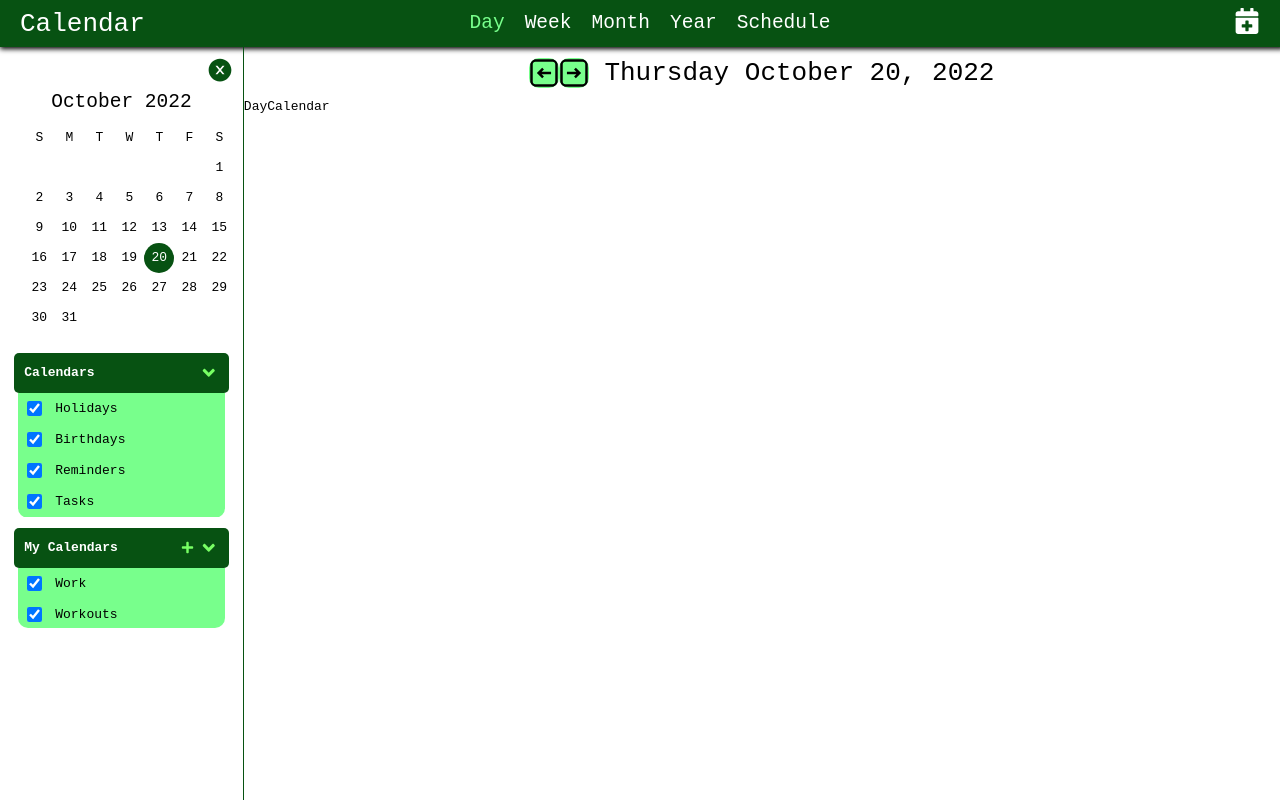
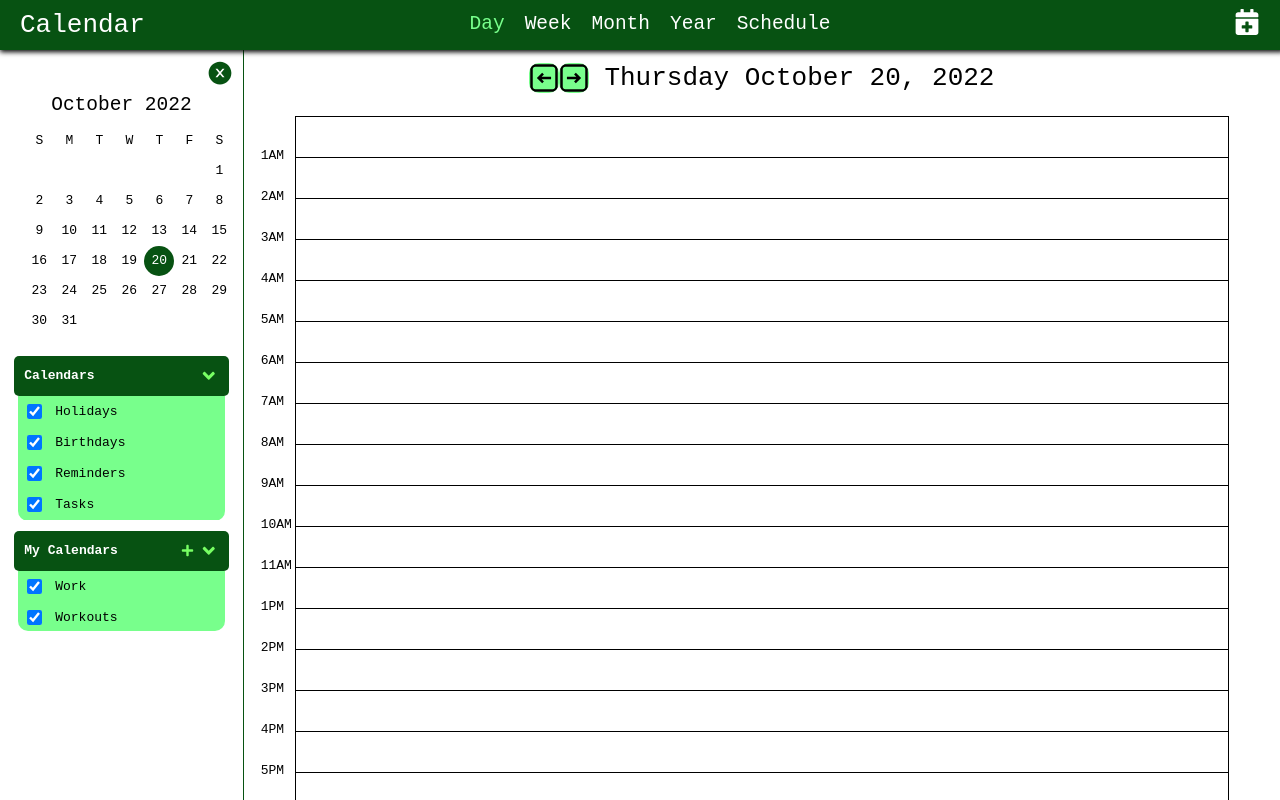
Before and after one commit to kraig-hebert/calendar, a React (Create React App) app: page / in a window 1280 px wide. Both pictures are taken after a click on the item "Day". Built offline with nearby package versions, Linux system fonts and the light colour scheme.

Commit message:
quick save

```diff
--- a/public/reset.css
+++ b/public/reset.css
@@ -50,4 +50,5 @@ table {
 html, body {
 	height: 100vh;
 	margin: 0;
+	overflow: hidden;
 }
--- a/src/App.js
+++ b/src/App.js
@@ -14,6 +14,7 @@ function App() {
     bottomContainer: {
       display: 'flex',
       height: '100%',
+      marginTop: '50px',
     },
   });
   const classes = useStyles();
--- a/src/components/header/styles.js
+++ b/src/components/header/styles.js
@@ -2,6 +2,7 @@ import { createUseStyles } from 'react-jss';
 
 export const useStyles = createUseStyles({
   header: {
+    position: 'fixed',
     width: '100%',
     height: '50px',
     backgroundColor: 'rgb(7,82,18)',
@@ -24,6 +25,7 @@ export const useStyles = createUseStyles({
   },
   nav: {
     width: '100%',
+    height: 'inherit',
   },
   plusIcon: {
     padding: {
--- a/src/components/main/Main.jsx
+++ b/src/components/main/Main.jsx
@@ -76,7 +76,7 @@ const Main = () => {
         />
         <h2 className={classes.headerDate}>{calendarHeaderDate}</h2>
       </div>
-      {renderCalendar()}
+      <div className={classes.calendarContainer}>{renderCalendar()}</div>
       {!drawerOpen && (
         <GiHamburgerMenu
           className={classes.hamburger}
--- a/src/components/main/calendarTypes/dayCalendar/DayCalendar.jsx
+++ b/src/components/main/calendarTypes/dayCalendar/DayCalendar.jsx
@@ -3,7 +3,22 @@ import { useStyles } from './styles';
 
 const DayCalendar = () => {
   const classes = useStyles();
-  return <div className={classes.dayCalendar}>DayCalendar</div>;
+  let renderedTimeBlocks = [];
+  for (let i = 1; i < 12; i++) {
+    renderedTimeBlocks.push(
+      <div className={classes.timeBlock} key={i}>
+        <div className={classes.time}>{`${i}AM`}</div>
+      </div>
+    );
+  }
+  for (let i = 1; i < 12; i++) {
+    renderedTimeBlocks.push(
+      <div className={classes.timeBlock} key={i}>
+        <div className={classes.time}>{`${i}PM`}</div>
+      </div>
+    );
+  }
+  return <div className={classes.dayCalendar}>{renderedTimeBlocks}</div>;
 };
 
 export default DayCalendar;
--- a/src/components/main/calendarTypes/dayCalendar/styles.js
+++ b/src/components/main/calendarTypes/dayCalendar/styles.js
@@ -1,3 +1,27 @@
 import { createUseStyles } from 'react-jss';
 
-export const useStyles = createUseStyles({});
+export const useStyles = createUseStyles({
+  dayCalendar: {
+    display: 'flex',
+    flexDirection: 'column',
+    alignItems: 'center',
+    paddingTop: '10px',
+    overflow: 'scroll',
+  },
+  timeBlock: {
+    display: 'block',
+    position: 'relative',
+    width: '90%',
+    height: '40px',
+    border: '1px solid #000',
+    '&:not(:last-of-type)': {
+      borderBottom: '0',
+    },
+  },
+  time: {
+    display: 'block',
+    position: 'absolute',
+    left: '-35px',
+    bottom: '-5px',
+  },
+});
--- a/src/components/main/calendarTypes/yearCalendar/styles.js
+++ b/src/components/main/calendarTypes/yearCalendar/styles.js
@@ -2,7 +2,6 @@ import { createUseStyles } from 'react-jss';
 
 export const useStyles = createUseStyles({
   yearCalendar: {
-    position: 'relative',
     display: 'grid',
     height: '100%',
     gridTemplateColumns: 'repeat(4, 1fr)',
--- a/src/components/main/styles.js
+++ b/src/components/main/styles.js
@@ -6,7 +6,8 @@ export const useStyles = createUseStyles({
     height: '100%',
     position: 'relative',
     display: 'grid',
-    gridTemplateRows: '7% 93%',
+    gridTemplateRows: '7% auto',
+    overflow: 'hidden',
   },
   mainHeader: {
     justifySelf: 'center',
```
